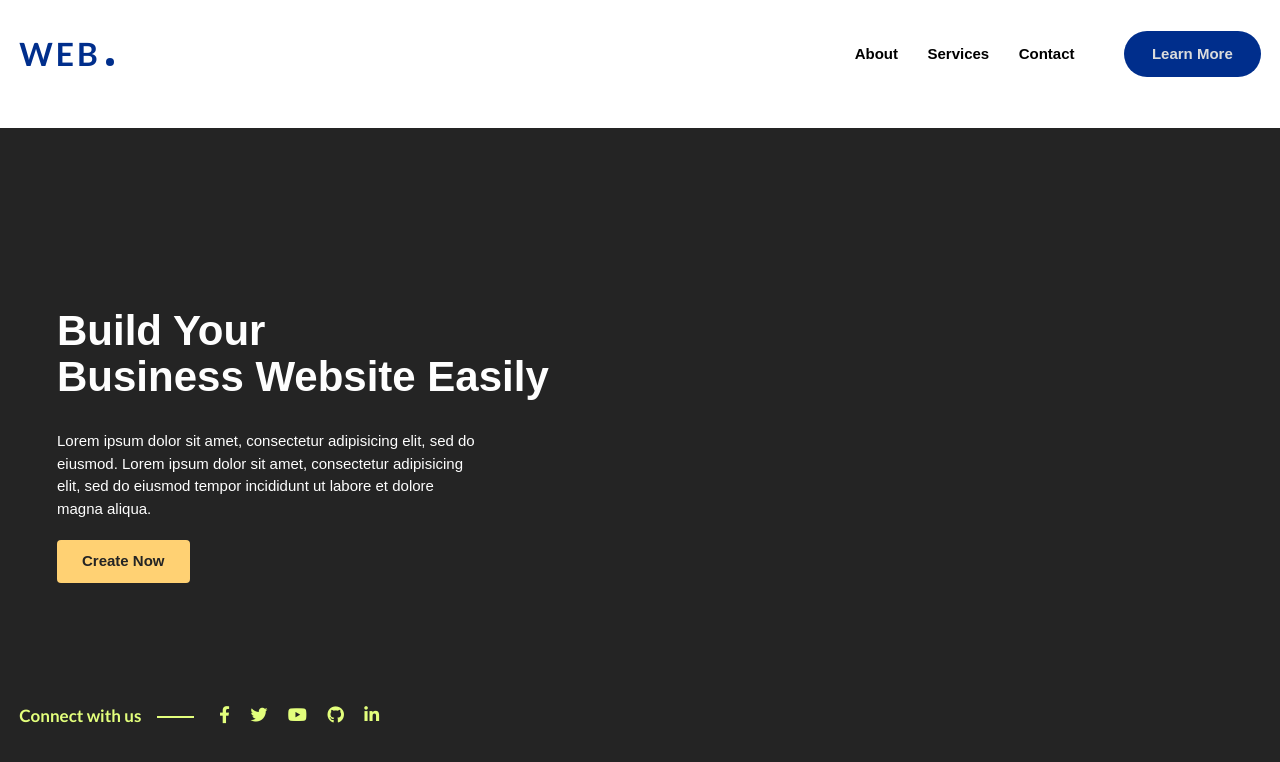
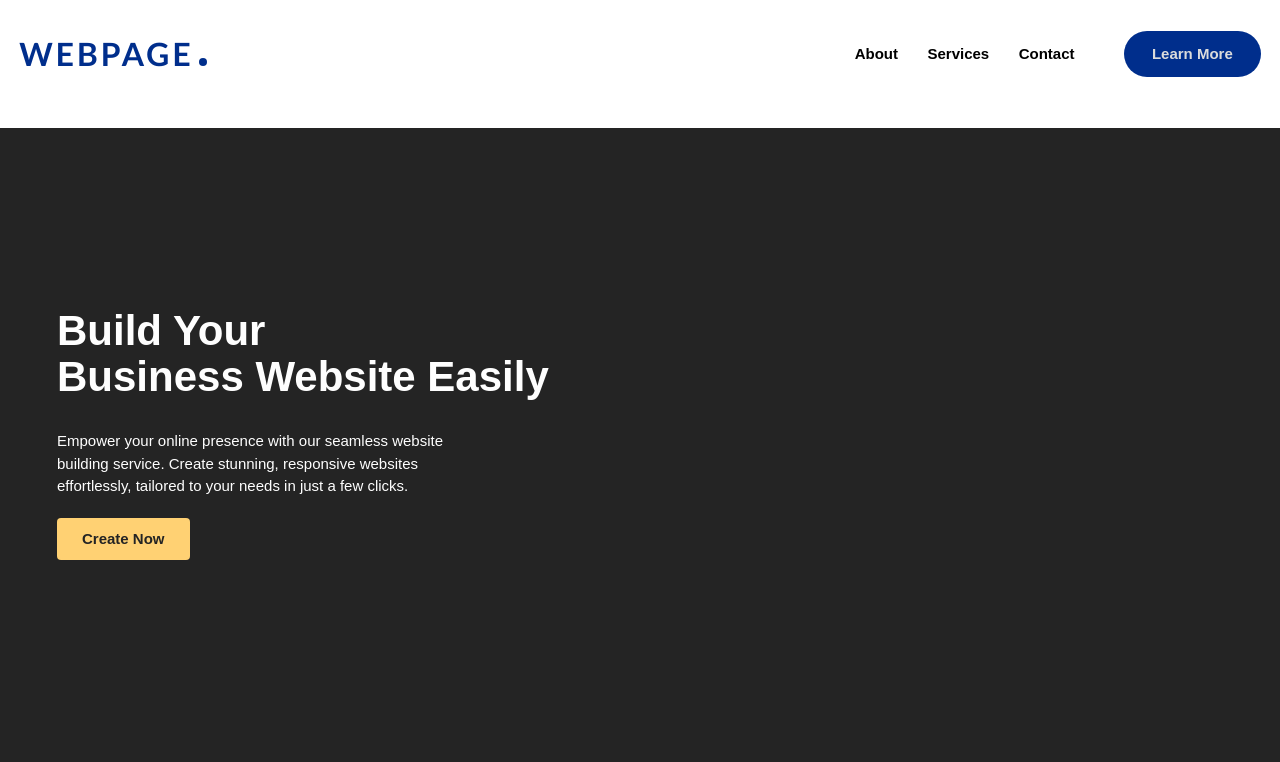
Before and after one commit to Himanshuu1508/Task1, a plain HTML site: page index.html in a window 1280 px wide. Drawn offline with Linux system fonts and the light colour scheme.

Commit message:
Update index.html

```diff
--- a/index.html
+++ b/index.html
@@ -17,7 +17,7 @@
 		<header>
 			<div class="container">
 				<div class="logo">
-					<h2>Web<span></span></h2>
+					<h2>Webpage<span></span></h2>
 				</div>
 
 				<nav class="menu-overlay">
@@ -34,27 +34,11 @@
 		<div class="details">
 			<div class="container">
 				<h1>Build Your <br>Business Website Easily</h1>
-				<p>Lorem ipsum dolor sit amet, consectetur adipisicing elit, sed do eiusmod. Lorem ipsum dolor sit amet, consectetur adipisicing elit, sed do eiusmod
-				tempor incididunt ut labore et dolore magna aliqua.</p>
+				<p>Empower your online presence with our seamless website building service. Create stunning, responsive websites effortlessly, tailored to your needs in just a few clicks.</p>
 
 				<a href="#">Create Now</a>
 			</div>
 		</div>
-
-		<div class="connect">
-			<div class="container">
-				<h3>Connect with us</h3>
-				<div class="links">
-					<a href="#"><i class="fab fa-facebook-f"></i></a>
-					<a href="#"><i class="fab fa-twitter"></i></a>
-					<a href="#"><i class="fab fa-youtube"></i></a>
-					<a href="https://github.com/Ankit7rma">
-                        <i class="fa-brands fa-github"></i></a>
-					<a href="https://www.linkedin.com/in/ankit-sharma-a58701169/"><i class="fab fa-linkedin-in"></i></a>
-				</div>
-			</div>
-		</div>
-	</section>
 
 	<div class="hamb">
 		<span></span>
```
